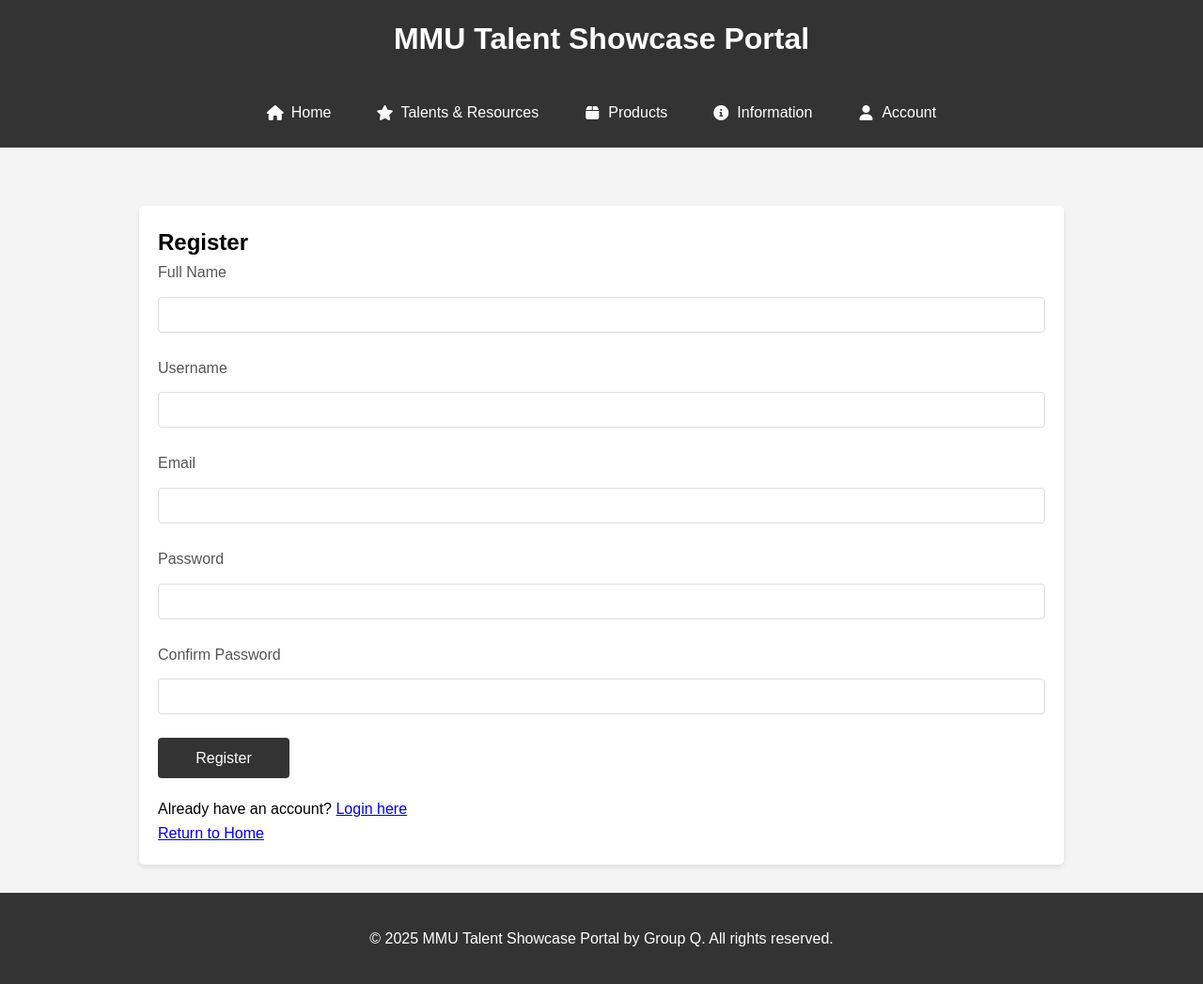
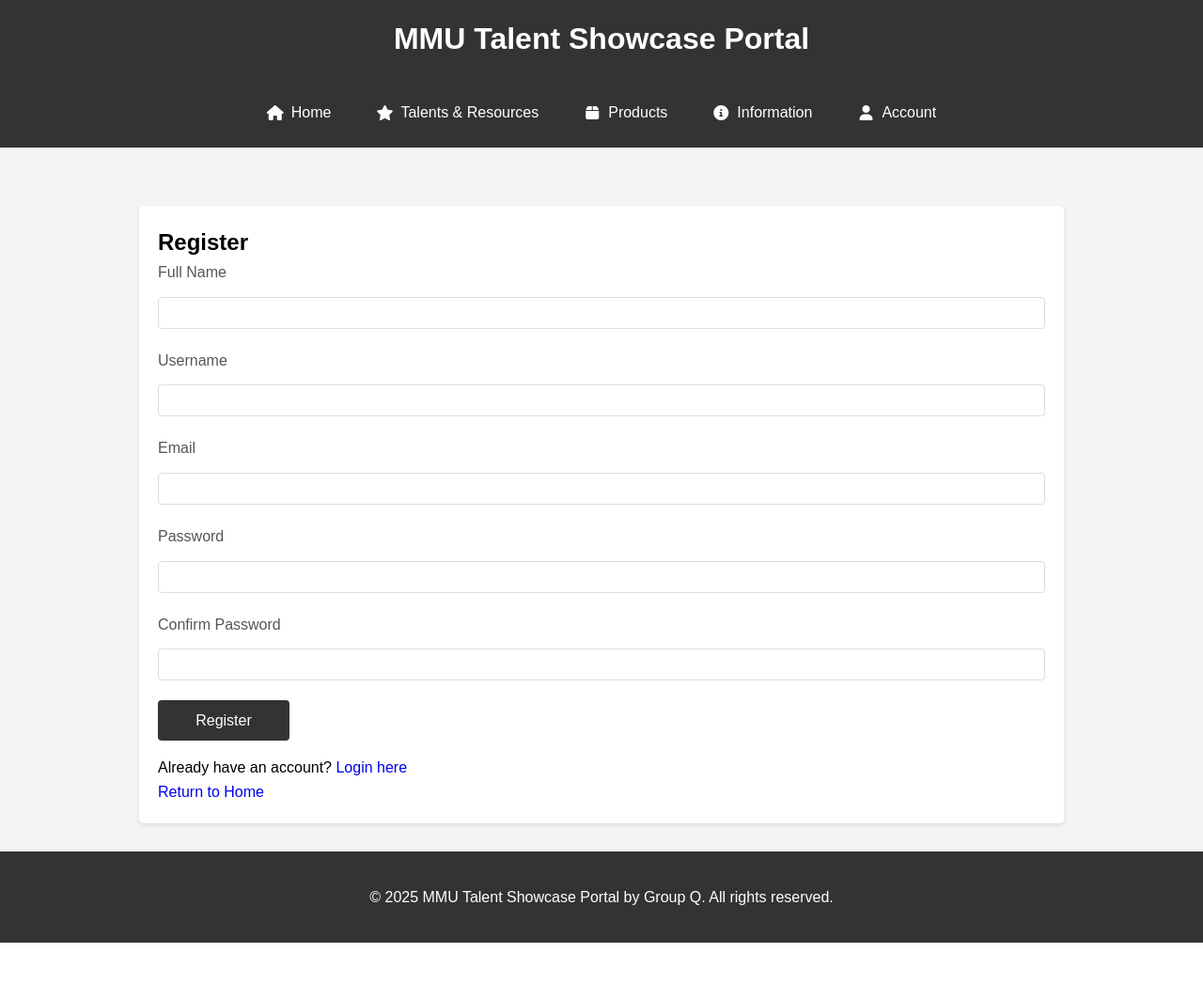
Before and after one commit to Hht5217/CIT6224_GroupQ, a PHP site: page /register.php in a window 1280 px wide. Shown: the whole page at 94% size. After the commit the page ends 1003 px from the top, so only its background shows below. Run offline with PHP 8.4, Linux system fonts and the light colour scheme.

Commit message:
footer fix

```diff
--- a/assets/css/style.css
+++ b/assets/css/style.css
@@ -5,21 +5,19 @@
     box-sizing: border-box;
 }
 
-html, body {
-    height: 100%;
-}
-
 body {
     font-family: 'Arial', sans-serif;
     line-height: 1.6;
     background-color: #f4f4f4;
     min-height: 100vh;
-    display: flex;
+    /* display: flex; */
     flex-direction: column;
 }
 
+a {
+    text-decoration: none;
+}
 
-/* Container */
 .container {
     width: 80%;
     margin: auto;
@@ -28,7 +26,6 @@ body {
     flex: 1 0 auto;
 }
 
-/* Header */
 .header {
     background: #333;
     color: #fff;
@@ -36,7 +33,6 @@ body {
     text-align: center;
 }
 
-/* Footer */
 .footer {
     background: #333;
     color: #fff;
@@ -46,7 +42,6 @@ body {
     flex-shrink: 0;
 }
 
-/* Navigation */
 .nav {
     background-color: #333;
     padding: 1rem 0;
@@ -57,7 +52,6 @@ body {
     list-style: none;
     margin: 0;
     padding: 0;
-    /* display: flex; */
     justify-content: center;
     flex-wrap: wrap;
     gap: 1rem;
@@ -109,9 +103,7 @@ body {
     color: #fff;
 }
 
-/* Optional: visually indicate dropdown toggle is open (on hover) */
-.dropdown:hover>.dropdown-toggle,
-.dropdown:focus-within>.dropdown-toggle {
+.dropdown:hover>.dropdown-toggle {
     background: #444;
 }
 
@@ -567,9 +559,9 @@ form+.btn {
     color: #333;
 }
 
-.resource-actions {
+/* .resource-actions {
     margin-left: 20px;
-}
+} */
 
 /* Talent Details Page Styles */
 .talent-profile {
@@ -857,19 +849,19 @@ form+.btn {
 }
 
 .form-group {
-    margin-bottom: 20px;
+    margin-bottom: 1rem;
 }
 
 .form-group label {
     display: block;
-    margin-bottom: 8px;
+    margin-bottom: 0.5rem;
     color: #555;
     font-weight: 500;
 }
 
 .form-control {
     width: 100%;
-    padding: 10px;
+    padding: 0.5rem;
     border: 1px solid #ddd;
     border-radius: 4px;
     font-size: 14px;
@@ -880,6 +872,13 @@ form+.btn {
     border-color: #4CAF50;
     outline: none;
     box-shadow: 0 0 0 2px rgba(76, 175, 80, 0.2);
+}
+
+.form-text {
+    display: block;
+    margin-top: 0.25rem;
+    color: #666;
+    font-size: 0.875rem;
 }
 
 textarea.form-control {
@@ -1255,6 +1254,7 @@ select.form-control {
     background: #fff;
     padding: 2rem;
     box-shadow: 2px 0 5px rgba(0, 0, 0, 0.1);
+    height: fit-content;
 }
 
 .user-info {
```
Also changed, not shown: includes/dashboard/resources.php (+5 -3 lines).
